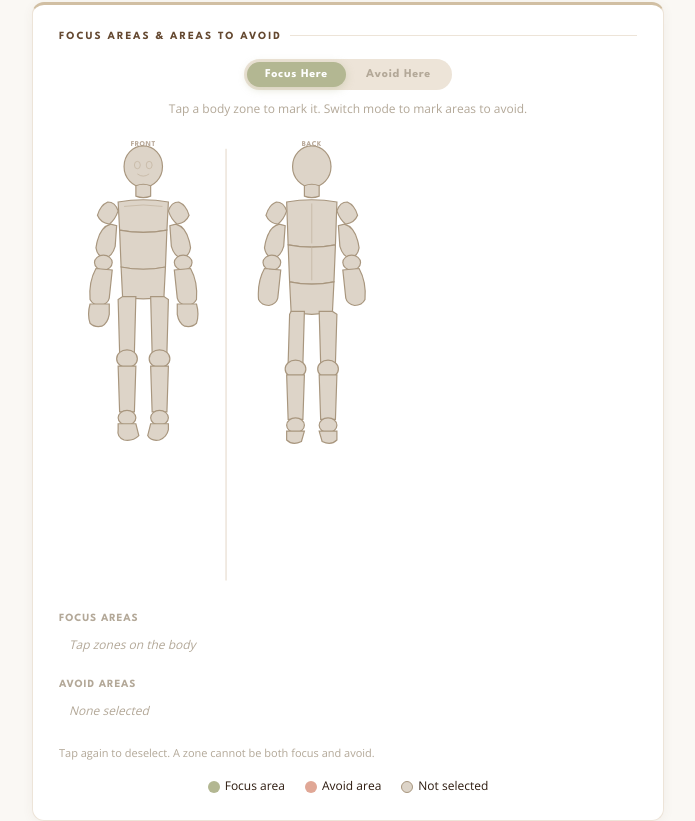
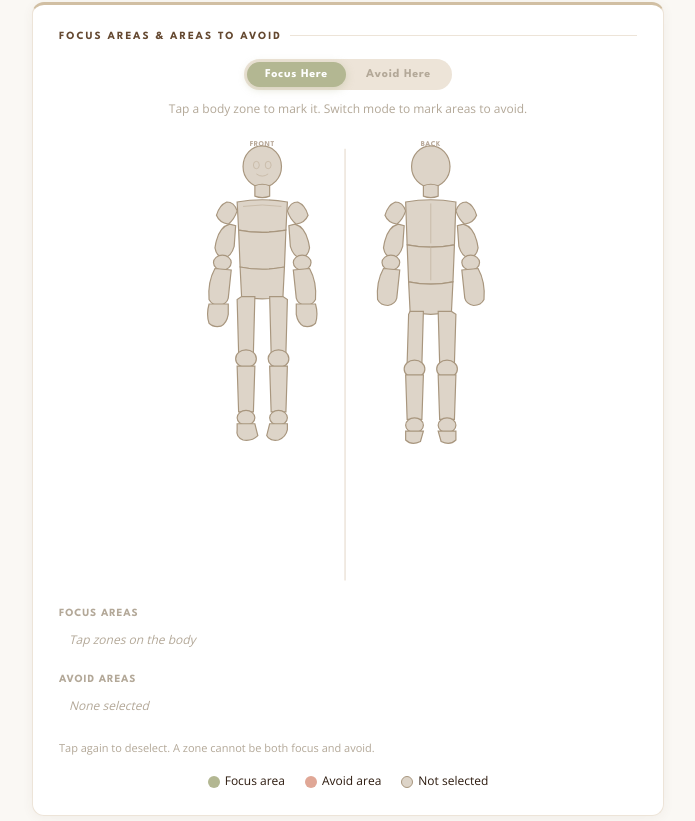
Before and after one commit to projectpamper/intake-form, a plain HTML site: page index.html in a window 1280 px wide. Shown: the part 893-1714 px from the top of the page, without its empty margins (292-987 px from the left). Drawn offline with nearby package versions, Linux system fonts and the light colour scheme.

Commit message:
Update index.html

```diff
--- a/index.html
+++ b/index.html
@@ -351,16 +351,27 @@
     box-shadow: 0 2px 8px rgba(192,97,78,0.35);
   }
 
+  .body-map-section {
+    display: flex;
+    flex-direction: column;
+    align-items: center;
+    gap: 16px;
+    width: 100%;
+  }
+
   .body-map-wrap {
     position: relative;
     display: flex;
     flex-direction: column;
+    align-items: center;
     gap: 16px;
     width: 100%;
   }
 
   .body-svg-interactive {
     width: 100%;
+    max-width: 500px;
+    margin: 0 auto;
     cursor: pointer;
     user-select: none;
     -webkit-tap-highlight-color: transparent;
@@ -369,6 +380,8 @@
   .body-svg-interactive svg {
     width: 100%;
     height: auto;
+    display: block;
+    margin: 0 auto;
     overflow: visible;
   }
 
@@ -376,6 +389,8 @@
     display: flex;
     gap: 20px;
     flex-wrap: wrap;
+    width: 100%;
+    justify-content: center;
   }
 
   .zone-summary > div, .zone-summary > p {
```
